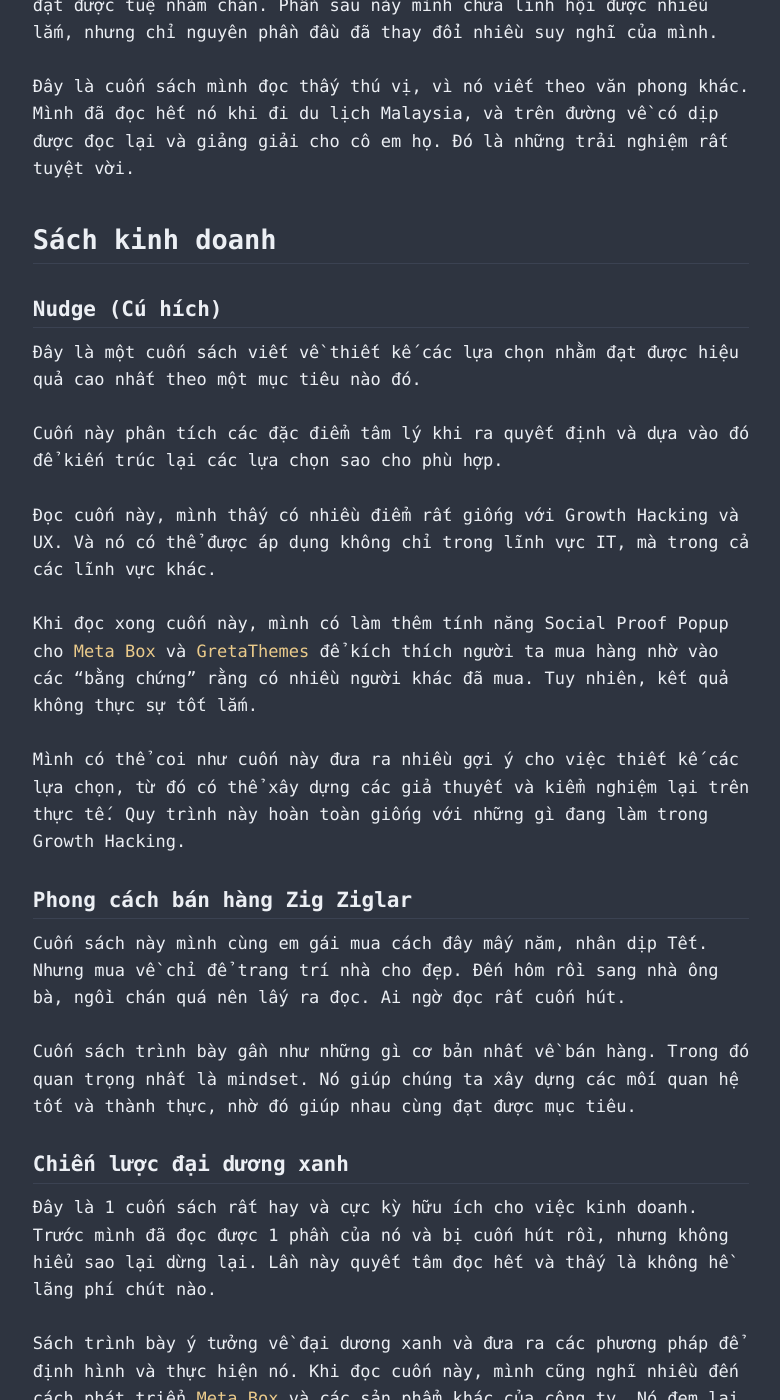
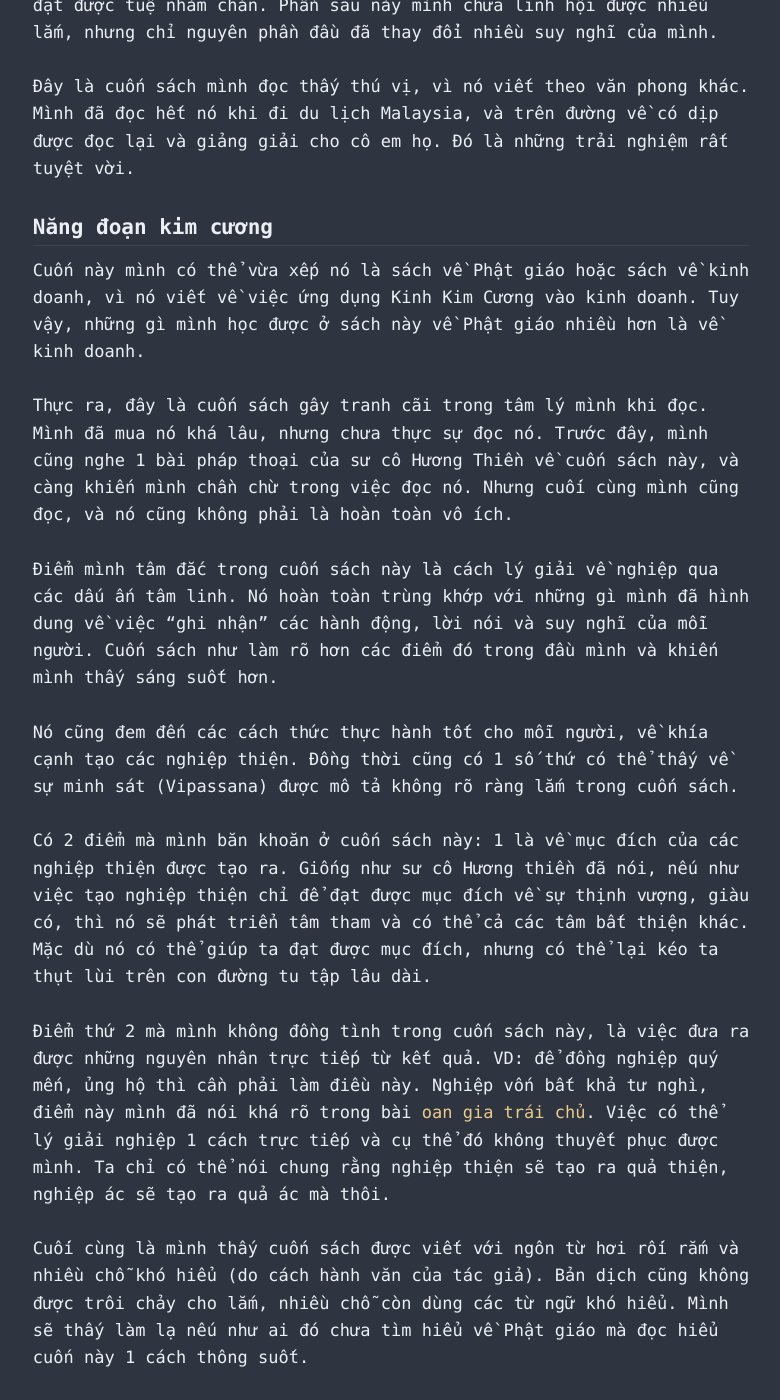
Before and after one commit to rilwis/hontap.info, a Jekyll site: the page built from _posts/2019-03-05-sach-da-doc-2019.md, in a window 1280 px wide and 1400 px high, scrolled down 1196 px. Shown: the whole window, without its empty margins (249-1029 px from the left). Built offline with Jekyll 4.4.1, drawn with Linux system fonts in a browser that asks for light colours; our own code applies the rules of GitHub Pages for plain Markdown files.

Commit message:
Update 2019-03-05-sach-da-doc-2019.md

```diff
--- a/_posts/2019-03-05-sach-da-doc-2019.md
+++ b/_posts/2019-03-05-sach-da-doc-2019.md
@@ -27,6 +27,22 @@ Cuốn sách này viết rất thú vị. Nó dành cho những người đã c
 Phần sau của cuốn sách trình bày nhiều về cách thực hành thiền định để đạt được tuệ nhàm chán. Phần sau này mình chưa lĩnh hội được nhiều lắm, nhưng chỉ nguyên phần đầu đã thay đổi nhiều suy nghĩ của mình.
 
 Đây là cuốn sách mình đọc thấy thú vị, vì nó viết theo văn phong khác. Mình đã đọc hết nó khi đi du lịch Malaysia, và trên đường về có dịp được đọc lại và giảng giải cho cô em họ. Đó là những trải nghiệm rất tuyệt vời.
+
+### Năng đoạn kim cương
+
+Cuốn này mình có thể vừa xếp nó là sách về Phật giáo hoặc sách về kinh doanh, vì nó viết về việc ứng dụng Kinh Kim Cương vào kinh doanh. Tuy vậy, những gì mình học được ở sách này về Phật giáo nhiều hơn là về kinh doanh.
+
+Thực ra, đây là cuốn sách gây tranh cãi trong tâm lý mình khi đọc. Mình đã mua nó khá lâu, nhưng chưa thực sự đọc nó. Trước đây, mình cũng nghe 1 bài pháp thoại của sư cô Hương Thiền về cuốn sách này, và càng khiến mình chần chừ trong việc đọc nó. Nhưng cuối cùng mình cũng đọc, và nó cũng không phải là hoàn toàn vô ích.
+
+Điểm mình tâm đắc trong cuốn sách này là cách lý giải về nghiệp qua các dấu ấn tâm linh. Nó hoàn toàn trùng khớp với những gì mình đã hình dung về việc "ghi nhận" các hành động, lời nói và suy nghĩ của mỗi người. Cuốn sách như làm rõ hơn các điểm đó trong đầu mình và khiến mình thấy sáng suốt hơn.
+
+Nó cũng đem đến các cách thức thực hành tốt cho mỗi người, về khía cạnh tạo các nghiệp thiện. Đồng thời cũng có 1 số thứ có thể thấy về sự minh sát (Vipassana) được mô tả không rõ ràng lắm trong cuốn sách.
+
+Có 2 điểm mà mình băn khoăn ở cuốn sách này: 1 là về mục đích của các nghiệp thiện được tạo ra. Giống như sư cô Hương thiền đã nói, nếu như việc tạo nghiệp thiện chỉ để đạt được mục đích về sự thịnh vượng, giàu có, thì nó sẽ phát triển tâm tham và có thể cả các tâm bất thiện khác. Mặc dù nó có thể giúp ta đạt được mục đích, nhưng có thể lại kéo ta thụt lùi trên con đường tu tập lâu dài.
+
+Điểm thứ 2 mà mình không đồng tình trong cuốn sách này, là việc đưa ra được những nguyên nhân trực tiếp từ kết quả. VD: để đồng nghiệp quý mến, ủng hộ thì cần phải làm điều này. Nghiệp vốn bất khả tư nghì, điểm này mình đã nói khá rõ trong bài [oan gia trái chủ](https://hontap.info/oan-gia-trai-chu/). Việc có thể lý giải nghiệp 1 cách trực tiếp và cụ thể đó không thuyết phục được mình. Ta chỉ có thể nói chung rằng nghiệp thiện sẽ tạo ra quả thiện, nghiệp ác sẽ tạo ra quả ác mà thôi.
+
+Cuối cùng là mình thấy cuốn sách được viết với ngôn từ hơi rối rắm và nhiều chỗ khó hiểu (do cách hành văn của tác giả). Bản dịch cũng không được trôi chảy cho lắm, nhiều chỗ còn dùng các từ ngữ khó hiểu. Mình sẽ thấy làm lạ nếu như ai đó chưa tìm hiểu về Phật giáo mà đọc hiểu cuốn này 1 cách thông suốt.
 
 ## Sách kinh doanh
 
```
